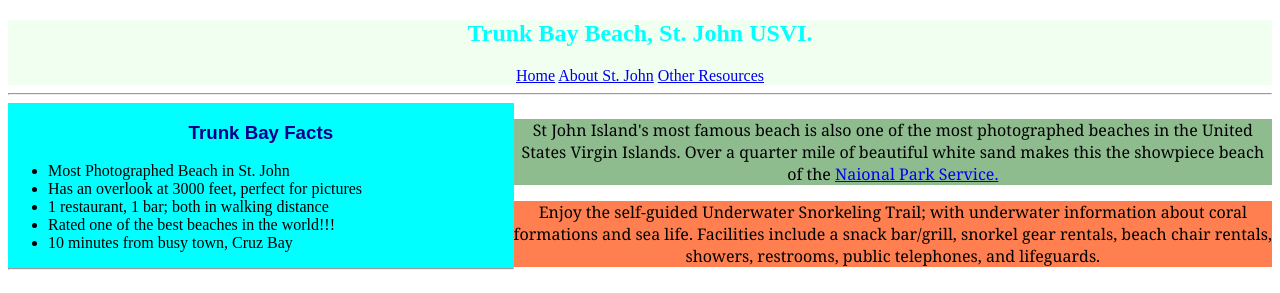
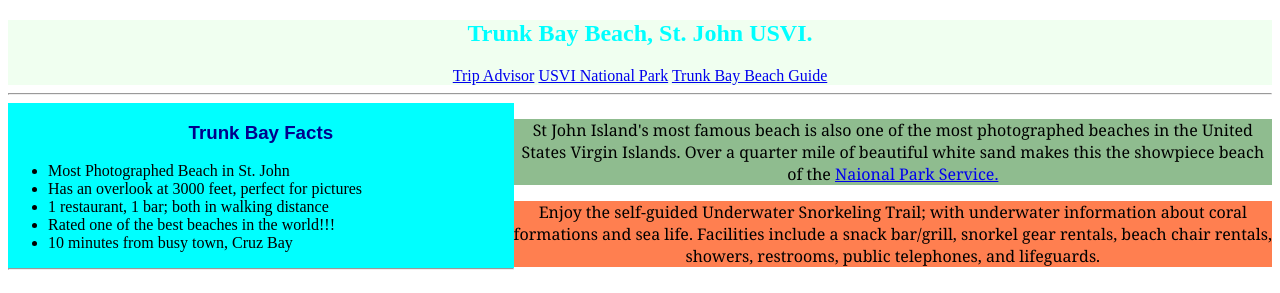
Before and after one commit to Nick-Stoner1150/Trunk-Bay-Beach, a plain HTML site: page index.html in a window 1280 px wide. Shown: the top 293 px of the page. Drawn offline with Linux system fonts and the light colour scheme.

Commit message:
changed nav links

```diff
--- a/index.html
+++ b/index.html
@@ -9,9 +9,9 @@
 <body>
     <nav style="text-align: center; background-color: honeydew; color: cyan;">
         <h1>Trunk Bay Beach, St. John USVI.</h1>
-        <a href="#home">Home</a>
-        <a href="#aboutstjohn">About St. John</a>
-        <a href="#otherresources">Other Resources</a>
+        <a href="https://www.tripadvisor.com/">Trip Advisor</a>
+        <a href="https://www.nps.gov/viis/index.htm">USVI National Park</a>
+        <a href="#https://stjohn-beachguide.com/trunk-bay/">Trunk Bay Beach Guide</a>
     </nav>
     <hr />
     <section style="width: 40%; background-color: cyan; text-align: left; float: left;">
```
